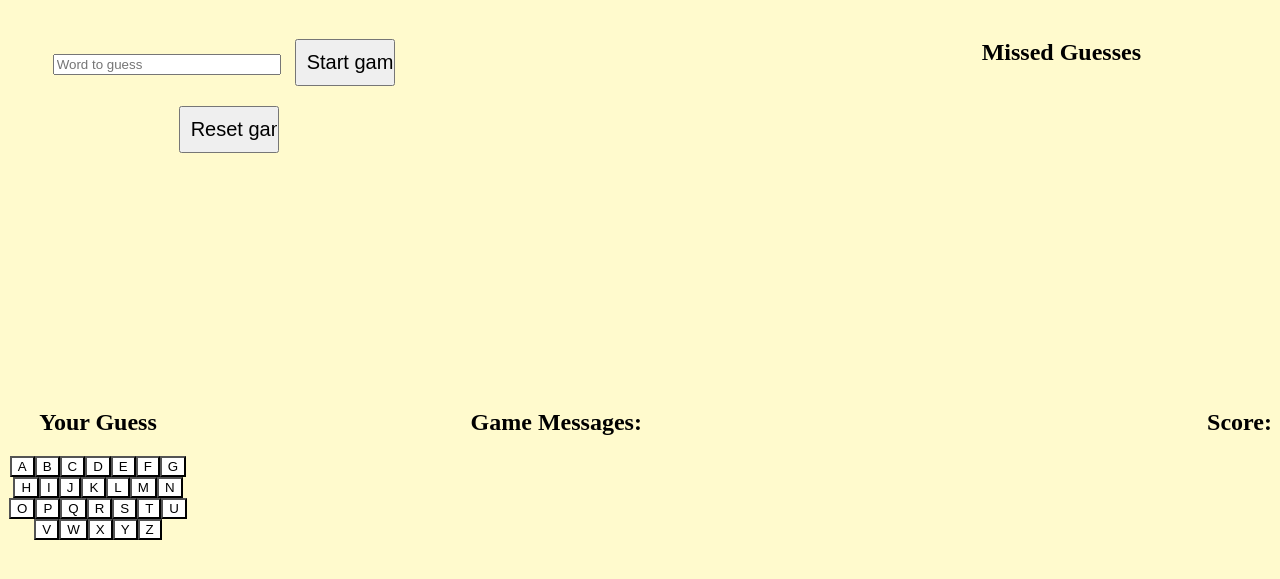
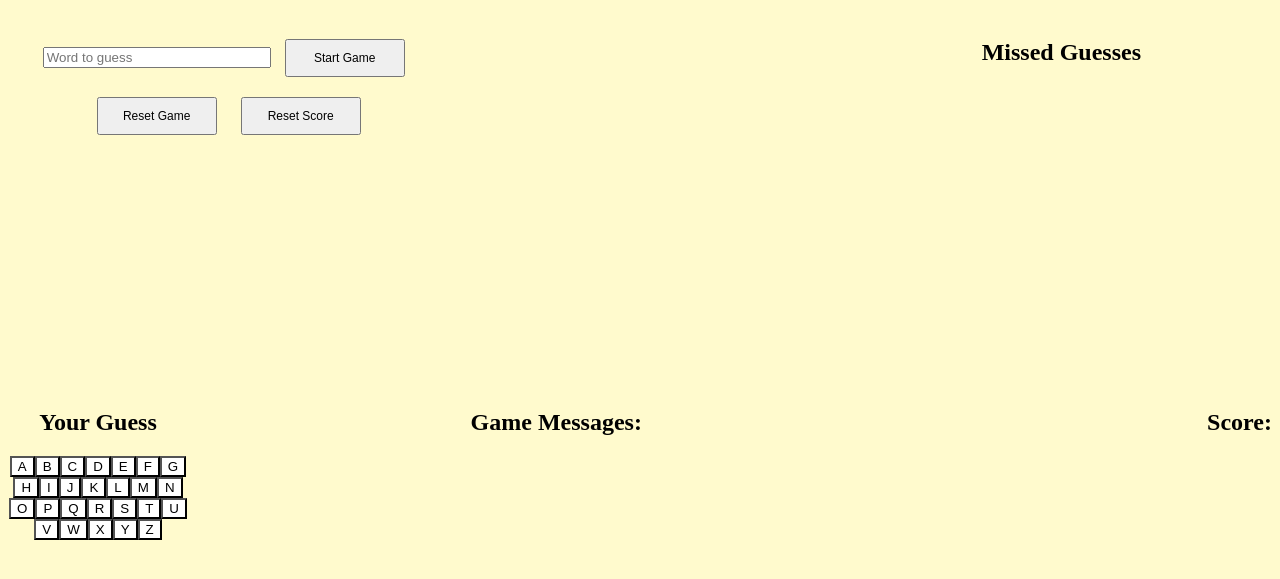
Before and after one commit to cyoder1/SEI-Project-1, a plain HTML site: page index.html in a window 1280 px wide. Shown: the part 69-648 px from the top of the page. Drawn offline with Linux system fonts and the light colour scheme.

Commit message:
fixed button id's

```diff
--- a/index.html
+++ b/index.html
@@ -8,8 +8,9 @@
         <h1>HANG 'EM HIGH</h1>
         <div id="input">
         <input type="text" id="user-word" placeholder = "Word to guess">
-        <input type="submit" id="submit-btn" value="Start game">
-        <input type="reset" id="reset-btn" value="Reset game">
+        <button type="submit" id="submit-btn">Start Game</button>
+        <button type="reset" id="reset-btn">Reset Game</button>
+        <button type="resetScore" id="resetScore-btn">Reset Score</button>
         </div>
 
 
--- a/script.js
+++ b/script.js
@@ -11,6 +11,7 @@ let wrongGuess = 0;
 let hangMan = document.querySelector('#pic');
 let subClicks = 0;
 let reset = document.querySelector('#reset-btn');
+let resetScore = document.querySelector('#resetScore-btn');
 let missed = '';
 let spaceCount = 0;
 let words = 1;
@@ -229,3 +230,8 @@ reset.addEventListener('click', function(){
     timer = 60;
     clearInterval(counter);
 })
+
+resetScore.addEventListener('click', function(){
+    score = 0;
+    document.querySelector('#score').innerText = "Score: ";
+})
--- a/style.css
+++ b/style.css
@@ -20,11 +20,11 @@ body {
 .pic {
     display: inline-block;
 }
-#submit-btn, #reset-btn {
-    width: 100px;
+#submit-btn, #reset-btn, #resetScore-btn{
+    width: 120px;
     padding: 10px;
     margin: 10px;
-    font-size: 20px;
+    font-size: 12px;
 }
 #user-word {
     width: 220px;
```
